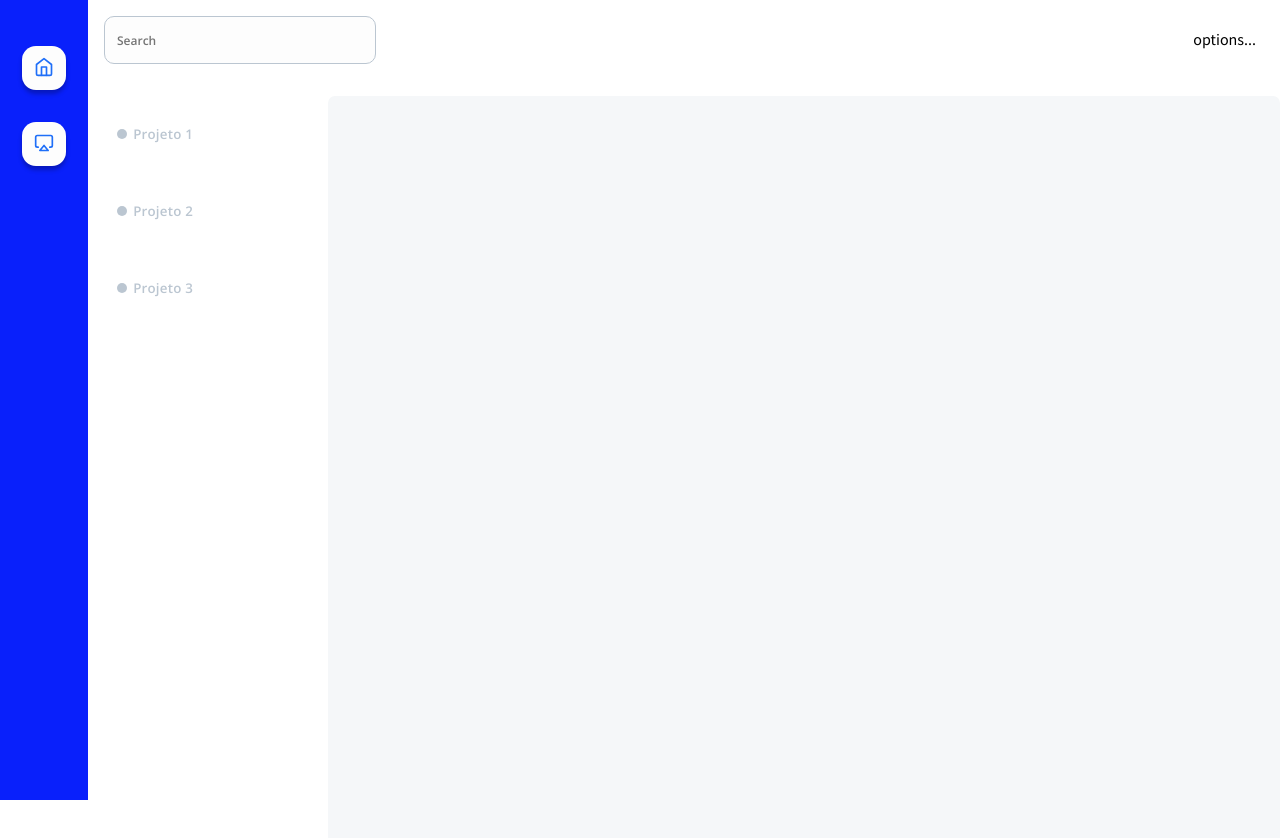
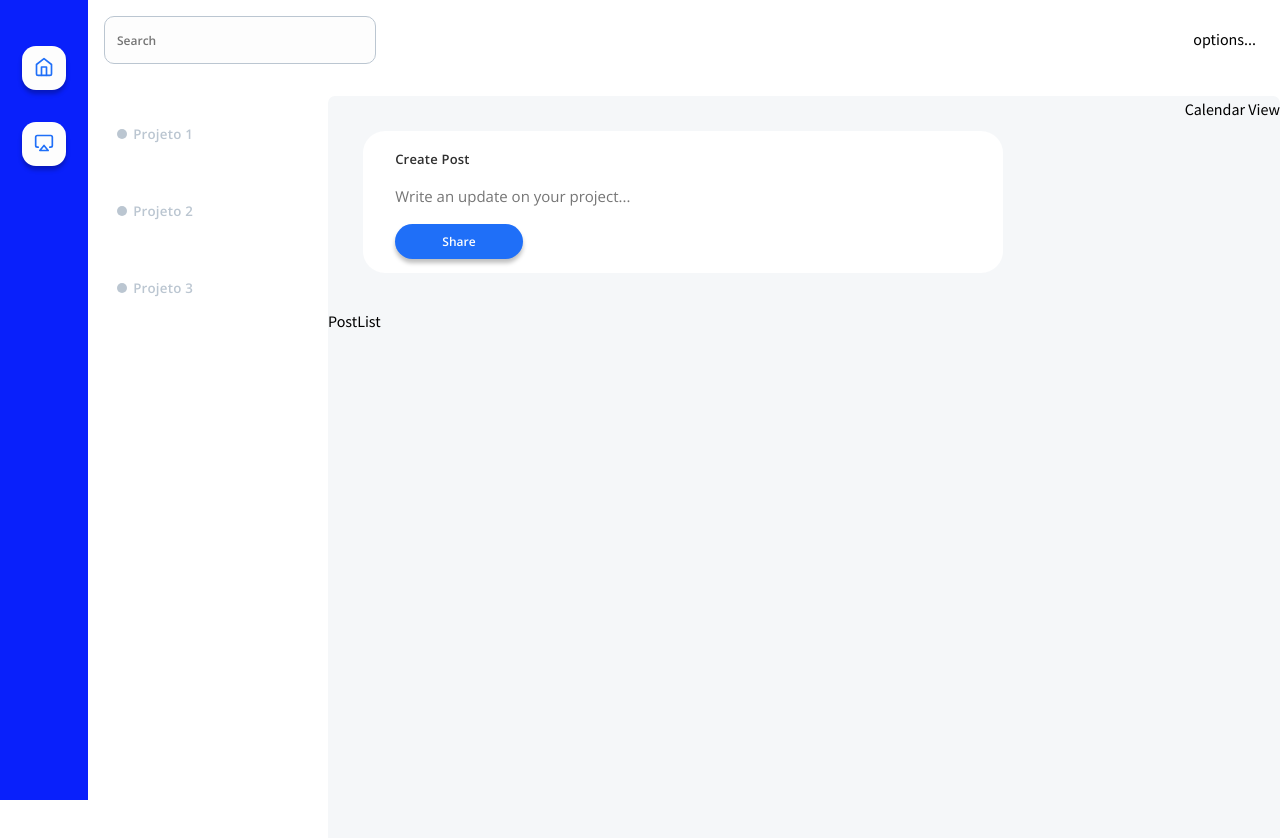
Before and after one commit to vinicius0197/codestreak, a React (Create React App) app: page /home in a window 1280 px wide. Shown: the top 838 px of the page. Built offline with nearby package versions, Linux system fonts and the light colour scheme.

Commit message:
adding create post styling

```diff
--- /dev/null
+++ b/src/components/CalendarView/index.js
@@ -0,0 +1,11 @@
+import React from 'react';
+
+const CalendarView = () => {
+  return(
+    <div>
+      Calendar View
+    </div>
+  );
+};
+
+export default CalendarView;
--- a/src/components/ContentArea/index.js
+++ b/src/components/ContentArea/index.js
@@ -1,9 +1,12 @@
 import React from 'react';
 import {
   Container,
-  ContentBackground
+  ContentBackground,
+  ProjectArea
 } from './styles';
 import ProjectsTab from '../ProjectsTab/';
+import Posts from '../Posts/';
+import CalendarView from '../CalendarView/';
 
 const ContentArea = props => {
   console.log(props);
@@ -12,7 +15,10 @@ const ContentArea = props => {
       <ProjectsTab />
       <Container>
         <ContentBackground>
-          { props.example }
+          <ProjectArea>
+            <Posts />
+            <CalendarView />
+          </ProjectArea>
         </ContentBackground>
       </Container>
     </React.Fragment>
--- a/src/components/ContentArea/styles.js
+++ b/src/components/ContentArea/styles.js
@@ -14,3 +14,9 @@ export const ContentBackground = styled.div`
   height: 100%;
   overflow-y: scroll;
 `;
+
+export const ProjectArea = styled.div`
+  display: flex;
+  flex-direction: row;
+  justify-content: space-between;
+`;
--- /dev/null
+++ b/src/components/CreatePost/index.js
@@ -0,0 +1,20 @@
+import React from 'react';
+
+import {
+  CreatePostContainer,
+  Heading,
+  TextBox,
+  ShareButton
+} from './styles';
+
+const CreatePost = () => {
+  return(
+    <CreatePostContainer>
+      <Heading>Create Post</Heading>
+      <TextBox placeholder="Write an update on your project..." />
+      <ShareButton>Share</ShareButton>
+    </CreatePostContainer>
+  );
+};
+
+export default CreatePost;
--- /dev/null
+++ b/src/components/CreatePost/styles.js
@@ -0,0 +1,63 @@
+import styled from 'styled-components';
+
+export const CreatePostContainer = styled.div`
+  margin: 2.2rem;
+  background: #FFFFFF;
+  border-radius: 22px;
+  height: 142px;
+  width: 40rem;
+`;
+
+export const Heading = styled.div`
+  margin-top: 1.2rem;
+  margin-left: 2rem;
+  font-family: Open Sans;
+  font-style: normal;
+  font-weight: bold;
+  font-size: 13px;
+  line-height: 18px;
+  letter-spacing: 0.015em;
+
+  color: #2F2F2F;
+`;
+
+export const TextBox = styled.textarea`
+  margin-top: 1.2rem;
+  margin-left: 2rem;
+  width: 80%;
+  height: 20px;
+  font-family: Open Sans;
+  font-style: normal;
+  font-weight: 400;
+  font-size: 15px;
+  line-height: 16px;
+  color: #2F2F2F;
+  border: none;
+  resize: none;
+`;
+
+export const ShareButton = styled.button`
+  margin-top: 0.5rem;
+  margin-left: 2rem;
+  width: 8rem;
+  height: 2.2rem;
+  background: #1F6FF8;
+  box-shadow: 0px 4px 4px rgba(0, 0, 0, 0.25);
+  border-radius: 22px;
+  font-family: Open Sans;
+  font-style: normal;
+  font-weight: 600;
+  font-size: 12px;
+  line-height: 16px;
+  color: #FDFDFD;
+  cursor: pointer;
+
+  transform: perspective(1px) translateZ(0);
+  backface-visibility: hidden;
+  transition-duration: 0.25s;
+
+  &:hover {
+    transform: scale(1.1);
+    box-shadow: 0px 4px 4px rgba(0, 0, 0, 0.5);
+  }
+`;
--- /dev/null
+++ b/src/components/PostList/index.js
@@ -0,0 +1,11 @@
+import React from 'react';
+
+const PostList = () => {
+  return(
+    <div>
+      PostList
+    </div>
+  );
+};
+
+export default PostList;
--- /dev/null
+++ b/src/components/Posts/index.js
@@ -0,0 +1,18 @@
+import React from 'react';
+import CreatePost from '../CreatePost/';
+import PostList from '../PostList/';
+
+import {
+  PostsContainer
+} from './styles';
+
+const Posts = () => {
+  return(
+    <PostsContainer>
+      <CreatePost />
+      <PostList />
+    </PostsContainer>
+  );
+};
+
+export default Posts;
--- /dev/null
+++ b/src/components/Posts/styles.js
@@ -0,0 +1,6 @@
+import styled from 'styled-components';
+
+export const PostsContainer = styled.div`
+  display: flex;
+  flex-direction: column;
+`;
```
Also changed, not shown: src/components/CalendarView/styles.js (added), src/components/PostList/styles.js (added).
